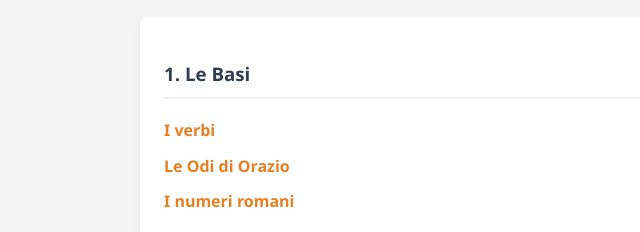
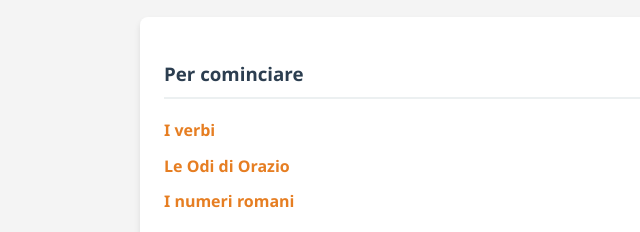
Before and after one commit to Piero320/Ripassiamo-il-latino, a plain HTML site: page index.html in a window 1280 px wide. Shown: the part 400-632 px from the top of the page, 0-640 px from the left. Drawn offline with Linux system fonts and the light colour scheme.

Commit message:
Update index.html

```diff
--- a/index.html
+++ b/index.html
@@ -130,7 +130,7 @@
         <h2>📂 Indice del Corso</h2>
         <div class="grid">
             <div class="card">
-                <h3>1. Le Basi</h3>
+                <h3>Per cominciare</h3>
                 <ul>
                     <li><a href="verbi3.html">I verbi</a></li>
                     <li><a href="Odi.html">Le Odi di Orazio</a></li>
@@ -138,4 +138,5 @@
                 </ul>
             </div>
 
+
             <div
```
